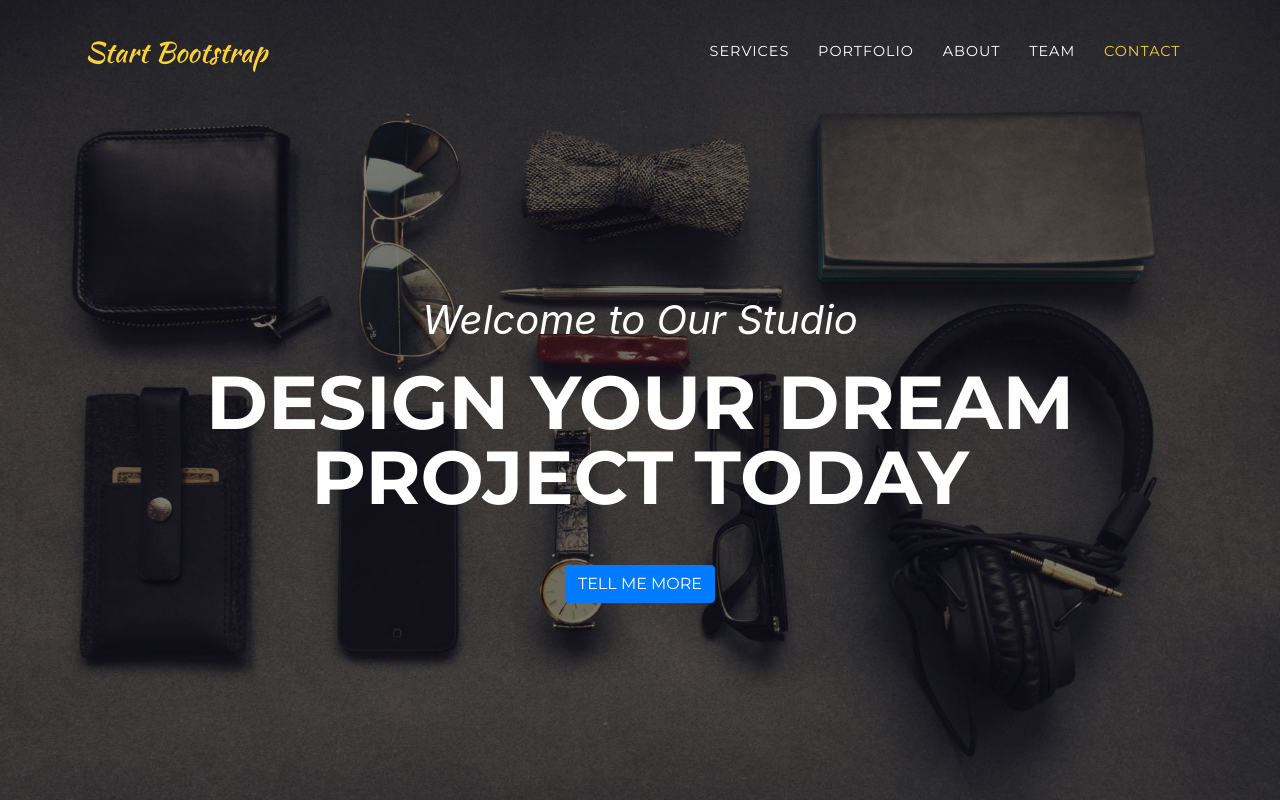
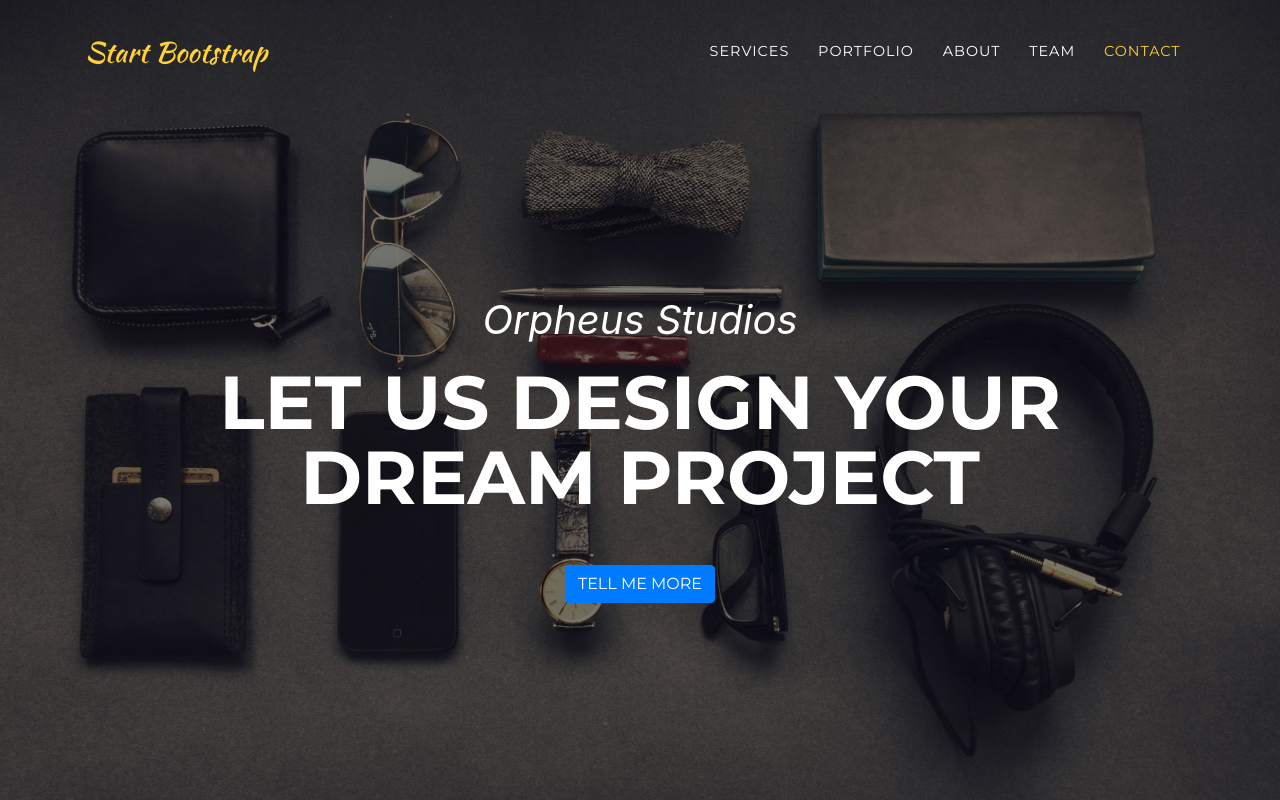
Before and after one commit to zmarkan/circleci-demo, a website with bundled scripts: page index.html in a window 1280 px wide. Shown: the top 800 px of the page. Built offline with nearby package versions, Linux system fonts and the light colour scheme; a web font is replaced by a local one.

Commit message:
Heading changes

```diff
--- a/index.html
+++ b/index.html
@@ -61,8 +61,8 @@
   <header class="masthead">
     <div class="container">
       <div class="intro-text">
-        <div class="intro-lead-in">Welcome to Our Studio</div>
-        <div class="intro-heading text-uppercase">Design Your Dream Project Today</div>
+        <div class="intro-lead-in">Orpheus Studios</div>
+        <div class="intro-heading text-uppercase">Let Us Design Your Dream Project</div>
         <a class="btn btn-primary btn-xl text-uppercase js-scroll-trigger" href="#services">Tell Me More</a>
       </div>
     </div>
```
